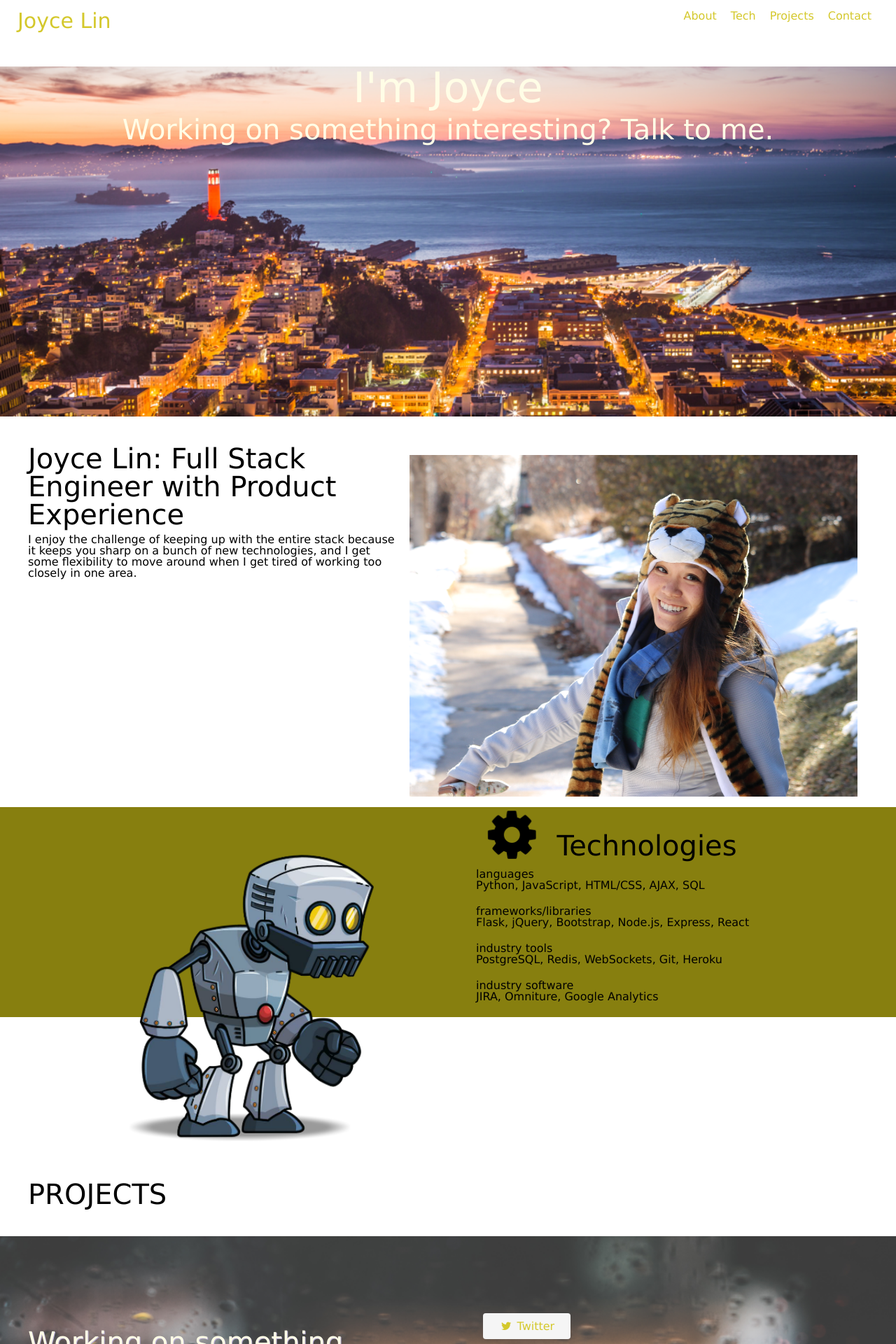
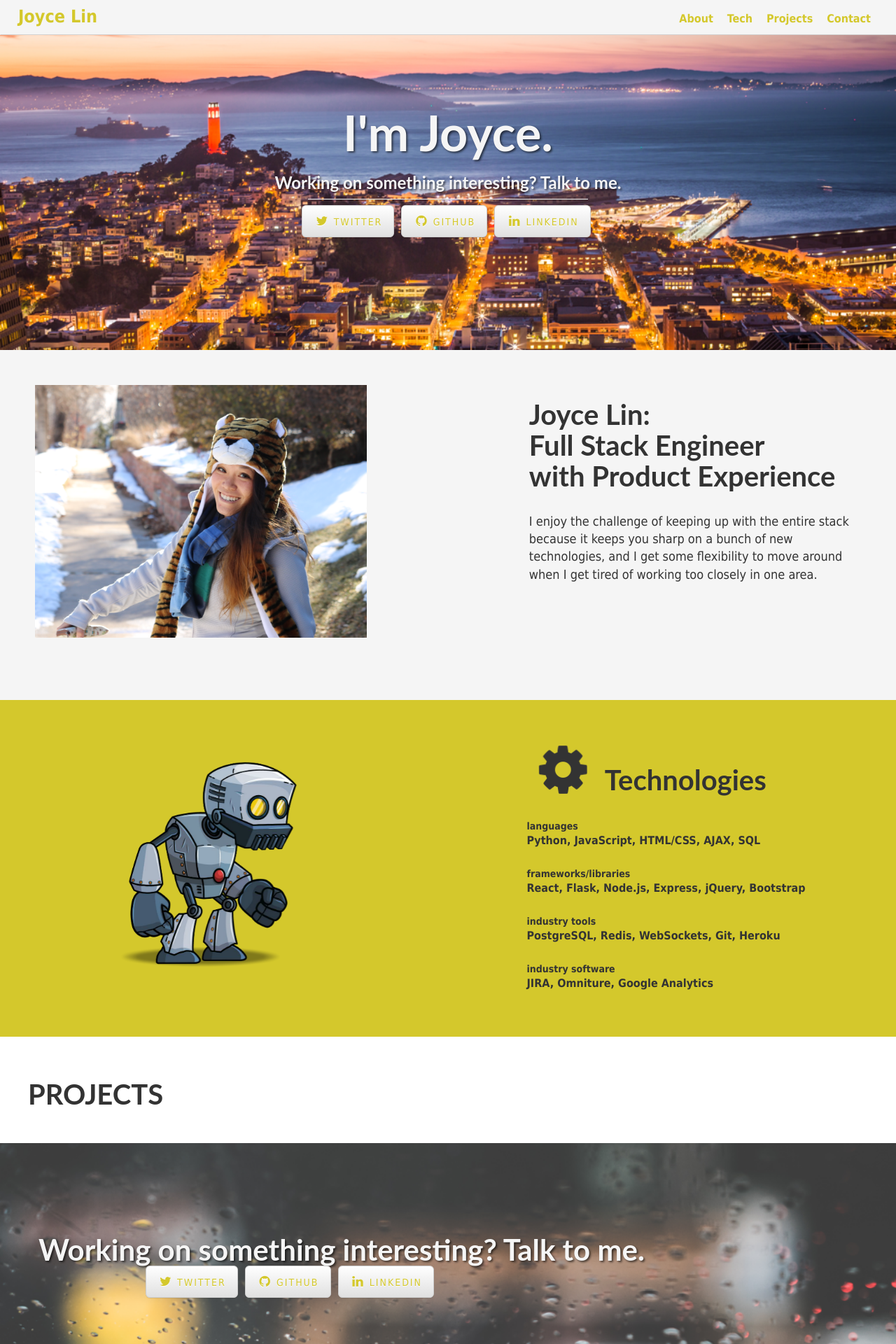
Before and after one commit to loopDelicious/joyce-portfolio, a React (Create React App) app: page / in a window 1280 px wide. Shown: the top 1920 px of the page at 70% size. Built offline with nearby package versions, Linux system fonts and the light colour scheme.

Commit message:
working on css for landing page

```diff
--- a/package.json
+++ b/package.json
@@ -6,7 +6,9 @@
     "react-scripts": "0.7.0"
   },
   "dependencies": {
+    "bootstrap": "^3.3.7",
     "react": "^15.3.2",
+    "react-bootstrap": "^0.30.5",
     "react-dom": "^15.3.2"
   },
   "scripts": {
--- a/src/components/App.js
+++ b/src/components/App.js
@@ -9,47 +9,107 @@ class App extends Component {
   render() {
     return (
       <div className="App">
+
         <Navigation />
 
         <div id="intro" className="section">
-            <h1>I'm Joyce</h1>
-            <h2>Working on something interesting?  Talk to me.</h2>
-            {/*<hr className="intro-divider" />*/}
-            {/*<ul className="list-inline intro-social-buttons">*/}
-                {/*<li>*/}
-                    {/*<a href="https://twitter.com/PetuniaGray" className="btn btn-default btn-lg"><i*/}
-                        {/*class="fa fa-twitter fa-fw"></i> <span className="network-name">Twitter</span></a>*/}
-                {/*</li>*/}
-                {/*<li>*/}
-                    {/*<a href="https://github.com/loopDelicious" className="btn btn-default btn-lg"><i*/}
-                        {/*class="fa fa-github fa-fw"></i> <span className="network-name">Github</span></a>*/}
-                {/*</li>*/}
-                {/*<li>*/}
-                    {/*<a href="https://www.linkedin.com/in/joyce-lin" className="btn btn-default btn-lg"><i*/}
-                        {/*className="fa fa-linkedin fa-fw"></i> <span className="network-name">Linkedin</span></a>*/}
-                {/*</li>*/}
-            {/*</ul>*/}
+            <div className="container">
+                <div className="row">
+                    <div className="col-lg-12">
+                        <div className="intro-message">
+                            <h1>I'm Joyce.</h1>
+                            <h3>Working on something interesting? Talk to me.</h3>
+                            <hr className="intro-divider" />
+                                <ul className="list-inline intro-social-buttons">
+                                    <li>
+                                        <a href="https://twitter.com/PetuniaGray" className="btn btn-default btn-lg"><i
+                                            className="fa fa-twitter fa-fw"></i> <span className="network-name">Twitter</span></a>
+                                    </li>
+                                    <li>
+                                        <a href="https://github.com/loopDelicious" className="btn btn-default btn-lg"><i
+                                            className="fa fa-github fa-fw"></i> <span className="network-name">Github</span></a>
+                                    </li>
+                                    <li>
+                                        <a href="https://www.linkedin.com/in/joyce-lin" className="btn btn-default btn-lg"><i
+                                            className="fa fa-linkedin fa-fw"></i> <span className="network-name">Linkedin</span></a>
+                                    </li>
+                                </ul>
+                        </div>
+                    </div>
+                </div>
+            </div>
         </div>
 
         <div id="about" className="section">
-            <img src={tigerhat} id="portrait" alt="joyce-tigerhat"/>
-            <h2>Joyce Lin: Full Stack Engineer with Product Experience</h2>
-            <p>I enjoy the challenge of keeping up with the entire stack because it keeps you sharp on a bunch of new technologies, and I get some flexibility to move around when I get tired of working too closely in one area.</p>
+            {/*<img src={tigerhat} id="portrait" alt="joyce-tigerhat"/>*/}
+            {/*<div className="accompany-text">*/}
+                {/*<h2>Joyce Lin: </h2>*/}
+                {/*<h2>Full Stack Engineer with Product Experience</h2>*/}
+                {/*<p>I enjoy the challenge of keeping up with the entire stack because it keeps you sharp on a bunch of new technologies, and I get some flexibility to move around when I get tired of working too closely in one area.</p>*/}
+            {/*</div>*/}
+            {/*</div>*/}
+
+          <div className="row">
+              <div className="col-lg-5 col-lg-offset-1 col-sm-push-6  col-sm-6">
+                  <div className="clearfix"></div>
+                  <h2 className="section-heading">Joyce Lin: <br />Full Stack Engineer <br />with Product Experience</h2>
+                  <p className="lead">I enjoy the challenge of keeping up with the entire stack because it keeps you sharp on
+                      a bunch of new technologies, and I get some flexibility to move around when I get tired of working
+                      too closely in one area.</p>
+                  {/*<a data-toggle="collapse" data-target="#accordion-about">+ Read more</a>*/}
+                  {/*<div id="accordion-about" className="collapse">*/}
+                      {/*<p className="lead">I'm a chameleon, and I can do anything that I've set my mind to, so far! I've done*/}
+                          {/*operations, business, product and marketing.</p>*/}
+                      {/*<p className="lead">Being a programmer, there is always something new to learn, and the rapid*/}
+                          {/*pace of change keeps things fresh.</p>*/}
+                      {/*<h3>Other interests</h3>*/}
+                      {/*<p className="lead">Interested in health and wellness, travel and technology.</p>*/}
+                      {/*<p className="lead">National Exercise & Sports Trainers Association (NESTA) certified sport yoga, indoor*/}
+                          {/*cycling, and bootcamp*/}
+                          {/*instructor.</p>*/}
+                      {/*<div className="list-group">*/}
+                          {/*<a className="list-group-item" href="https://medium.com/@joycelin.codes"><i className="fa fa-medium fa-fw" aria-hidden="true"></i>&nbsp; I have things to say about coding and tech.</a>*/}
+                      {/*</div>*/}
+                  {/*</div>*/}
+              </div>
+              <div className="col-lg-5 col-sm-pull-6  col-sm-6">
+                  <img className="img-responsive" src={tigerhat} alt="joyce-tigerhat" />
+              </div>
+          </div>
         </div>
 
         <div id="tech" className="section">
-            <img src={robot} id='robotic' alt="robot"/>
+            {/*<img src={robot} id='robotic' alt="robot"/>*/}
+            {/*<div className="col-lg-5 col-lg-offset-1 col-sm-push-6  col-sm-6">*/}
+                {/*<div className="clearfix"></div>*/}
+                {/*<h2 className="section-heading tech3"><i className="fa fa-cog fa-spin fa-2x fa-fw"></i>  Technologies<br /></h2>*/}
+                {/*<span className="tech">languages</span>*/}
+                {/*<p className="tech2">Python, JavaScript, HTML/CSS, AJAX, SQL</p><br />*/}
+                {/*<span className="tech">frameworks/libraries</span>*/}
+                {/*<p className="tech2">Flask, jQuery, Bootstrap, Node.js, Express, React</p><br />*/}
+                {/*<span className="tech">industry tools</span>*/}
+                {/*<p className="tech2">PostgreSQL, Redis, WebSockets, Git, Heroku</p><br />*/}
+                {/*<span className="tech">industry software</span>*/}
+                {/*<p className="tech2">JIRA, Omniture, Google Analytics</p><br />*/}
+            {/*</div>*/}
+            <div className="container">
+            <div className="row">
                 <div className="col-lg-5 col-lg-offset-1 col-sm-push-6  col-sm-6">
                     <div className="clearfix"></div>
                     <h2 className="section-heading tech3"><i className="fa fa-cog fa-spin fa-2x fa-fw"></i>  Technologies<br /></h2>
                     <span className="tech">languages</span>
                     <p className="tech2">Python, JavaScript, HTML/CSS, AJAX, SQL</p><br />
                     <span className="tech">frameworks/libraries</span>
-                <p className="tech2">Flask, jQuery, Bootstrap, Node.js, Express, React</p><br />
+                    <p className="tech2">React, Flask, Node.js, Express, jQuery, Bootstrap</p><br />
                     <span className="tech">industry tools</span>
                     <p className="tech2">PostgreSQL, Redis, WebSockets, Git, Heroku</p><br />
                     <span className="tech">industry software</span>
                     <p className="tech2">JIRA, Omniture, Google Analytics</p><br />
+                </div>
+                <div className="col-lg-5 col-sm-pull-6  col-sm-6">
+                    <img className="img-responsive" src={robot} alt="robot" />
+                </div>
+            </div>
             </div>
         </div>
 
@@ -57,8 +117,12 @@ class App extends Component {
             <h2>PROJECTS</h2>
         </div>
 
-        <div id="contact" className="section">
+        <div id="contact" className="section banner">
+            <div className="container">
+                <div className="row">
                     <h2>Working on something interesting?  Talk to me.</h2>
+                </div>
+                <div className="col-lg-6">
                     <ul className="list-inline banner-social-buttons">
                         <li>
                             <a href="https://twitter.com/PetuniaGray" className="btn btn-default btn-lg"><i
@@ -74,6 +138,8 @@ class App extends Component {
                         </li>
                     </ul>
                 </div>
+            </div>
+        </div>
 
       </div>
     );
--- a/src/css/App.css
+++ b/src/css/App.css
@@ -3,8 +3,8 @@
 }
 
 .section {
-    margin: 40px 0;
-    padding: 0 40px;
+    margin: 0;
+    padding: 40px 40px;
     clear: both;
 }
 
@@ -15,19 +15,23 @@
     background-size: cover;
     height: 500px;
     text-align: center;
+    align-items: center;
+    display: flex;
     color: var(--light-text);
 }
 
-#intro h1 {
-    margin-top: 60px;
+hr {
+    width: 200px;
+    border-top: 1px solid var(--light-text);
+    margin: 30px;
 }
 
-.banner-social-buttons {
+/*.banner-social-buttons > ul {*/
+    /*display: inline;*/
+/*}*/
 
-}
-
-.banner-social-buttons > li {
-    list-style-type: none;
+#intro > .banner-social-buttons > li {
+    float: right;
     width: 125px;
     border-radius: 4px;
     background-color: whitesmoke;
@@ -35,6 +39,7 @@
     margin: 10px;
     padding: 10px;
     text-align: center;
+    text-transform: uppercase;
 }
 
 .banner-social-buttons > li > .fa {
@@ -43,13 +48,28 @@
 
 .banner-social-buttons > li > span {
     float: right;
+
 }
 
 
 /* ABOUT section */
 
+#about {
+    background-color: var(--light-text);
+    background-size: cover;
+    height: 500px;
+    padding: 50px;
+}
+
+.accompany-text {
+    padding: 50px;
+    color: var(--dark);
+    float: left;
+    width: 45vw;
+}
+
 #portrait {
-    width: 50vw;
+    width: 40vw;
     float: right;
     margin: 15px;
 }
@@ -57,11 +77,8 @@
 /* TECH section */
 
 #tech {
-    background-color: var(--secondary-color);
-}
-#robotic {
-    width: 50vw;
-    float: left;
+    background-color: var(--main-color);
+    background-size: cover;
 }
 
 /* PROJECTS section */
@@ -78,7 +95,11 @@
     display: flex;
 }
 
-#contact > h2 {
-    width: 50vw;
-    text-shadow: 1px 1px var(--tertiary-color);
-}
+/*#contact > h2 {*/
+    /*width: 40vw;*/
+    /*text-shadow: 1px 1px var(--tertiary-color);*/
+/*}*/
+
+/*#contact > .container > .row > .col-lg-6 > h2 {*/
+    /*float: left;*/
+/*}*/
--- a/src/css/index.css
+++ b/src/css/index.css
@@ -23,3 +23,13 @@ p {
     font-size: 16px;
     margin: 0 5px 5px 0;
 }
+
+hr {
+    display: block;
+    margin-top: 0.5em;
+    margin-bottom: 0.5em;
+    margin-left: auto;
+    margin-right: auto;
+    border-top: 1px solid #8c8b8b;
+    height: 0;
+}
--- /dev/null
+++ b/src/css/landing.css
@@ -0,0 +1,170 @@
+/*
+ * Start Bootstrap - Landing Page (http://startbootstrap.com/)
+ * Copyright 2013-2016 Start Bootstrap
+ * Licensed under MIT (https://github.com/BlackrockDigital/startbootstrap/blob/gh-pages/LICENSE)
+ */
+
+body,
+html {
+    width: 100%;
+    height: 100%;
+}
+
+body,
+h1,
+h2,
+h3,
+h4,
+h5,
+h6 {
+    font-family: "Lato","Helvetica Neue",Helvetica,Arial,sans-serif;
+    font-weight: 700;
+}
+
+.topnav {
+    font-size: 14px;
+}
+
+.lead {
+    font-size: 18px;
+    font-weight: 400;
+}
+
+.intro-header {
+    padding-top: 50px; /* If you're making other pages, make sure there is 50px of padding to make sure the navbar doesn't overlap content! */
+    padding-bottom: 50px;
+    text-align: center;
+    color: #f8f8f8;
+    /*background: url(../img/intro-bg.jpg) no-repeat center center;*/
+    background-size: cover;
+}
+
+.intro-message {
+    position: relative;
+    padding-top: 20%;
+    padding-bottom: 20%;
+}
+
+.intro-message > h1 {
+    margin: 0;
+    text-shadow: 2px 2px 3px rgba(0,0,0,0.6);
+    font-size: 5em;
+}
+
+.intro-divider {
+    width: 400px;
+    border-top: 1px solid #f8f8f8;
+    border-bottom: 1px solid rgba(0,0,0,0.2);
+}
+
+.intro-message > h3 {
+    text-shadow: 2px 2px 3px rgba(0,0,0,0.6);
+}
+
+@media(max-width:767px) {
+    .intro-message {
+        padding-bottom: 15%;
+    }
+
+    .intro-message > h1 {
+        font-size: 3em;
+    }
+
+    ul.intro-social-buttons > li {
+        display: block;
+        margin-bottom: 20px;
+        padding: 0;
+    }
+
+    ul.intro-social-buttons > li:last-child {
+        margin-bottom: 0;
+    }
+
+    .intro-divider {
+        width: 100%;
+    }
+}
+
+.network-name {
+    text-transform: uppercase;
+    font-size: 14px;
+    font-weight: 400;
+    letter-spacing: 2px;
+}
+
+.content-section-a {
+    padding: 50px 0;
+    background-color: #f8f8f8;
+}
+
+.content-section-b {
+    padding: 50px 0;
+    border-top: 1px solid #e7e7e7;
+    border-bottom: 1px solid #e7e7e7;
+}
+
+.section-heading {
+    margin-bottom: 30px;
+}
+
+.section-heading-spacer {
+    float: left;
+    width: 200px;
+    border-top: 3px solid #e7e7e7;
+}
+
+.banner {
+    padding: 100px 0;
+    color: #f8f8f8;
+    /*background: url(../img/banner-bg.jpg) no-repeat center center;*/
+    background-size: cover;
+}
+
+.banner h2 {
+    margin: 0;
+    text-shadow: 2px 2px 3px rgba(0,0,0,0.6);
+    font-size: 3em;
+}
+
+.banner ul {
+    margin-bottom: 0;
+}
+
+.banner-social-buttons {
+    float: right;
+    margin-top: 0;
+}
+
+@media(max-width:1199px) {
+    ul.banner-social-buttons {
+        float: left;
+        margin-top: 15px;
+    }
+}
+
+@media(max-width:767px) {
+    .banner h2 {
+        margin: 0;
+        text-shadow: 2px 2px 3px rgba(0,0,0,0.6);
+        font-size: 3em;
+    }
+
+    ul.banner-social-buttons > li {
+        display: block;
+        margin-bottom: 20px;
+        padding: 0;
+    }
+
+    ul.banner-social-buttons > li:last-child {
+        margin-bottom: 0;
+    }
+}
+
+footer {
+    padding: 50px 0;
+    background-color: #f8f8f8;
+}
+
+p.copyright {
+    margin: 15px 0 0;
+}
--- a/src/css/navigation.css
+++ b/src/css/navigation.css
@@ -1,15 +1,27 @@
 .navbar {
-    height: 35px;
+    height: 40px;
     width: 100%;
     padding: 5px;
+    background-color: var(--light-text);
+    position: fixed;
+    margin-bottom: 0;
+    border-bottom: 1px solid lightgray;
+    border-radius: 0;
+    z-index: 999;
+}
+.navbar > a:visited {
+    color: var(--main-color);
+}
+
+.navbar > a:hover {
     background: none;
 }
 
 .brand {
-    font-size: 30px;
-    color: var(--light-text);
+    font-size: 25px;
+    color: var(--main-color);
     float: left;
-    margin: 10px 20px;
+    margin: 0 20px;
 }
 
 .right-nav {
@@ -22,5 +34,6 @@
     font-size: 16px;
     float: left;
     margin: 10px;
+    color: var(--light-text);
 
 }
--- a/src/css/variables.css
+++ b/src/css/variables.css
@@ -3,10 +3,11 @@
     --secondary-color: #877F0F;
     --tertiary-color: #B8ADD4;
     --contrast: #280187;
-    --light-text: #FFFDE6;
+    --light-text: whitesmoke;
+    --dark: #191919;
 
     /* typography */
 
-    --main-font: "Verdana", "Helvetica Neue", sans-serif;
+    --main-font: "Tahoma", "Helvetica Neue", sans-serif;
 
 }
--- a/src/index.js
+++ b/src/index.js
@@ -2,6 +2,9 @@ import React from 'react';
 import ReactDOM from 'react-dom';
 import App from './components/App';
 import './css/reset.css';
+import 'bootstrap/dist/css/bootstrap.css';
+import 'bootstrap/dist/css/bootstrap-theme.css';
+import './css/landing.css';
 import './css/variables.css';
 import './css/index.css';
 import './css/navigation.css';
```
Lines whose indentation alone changed are shown as unchanged.
